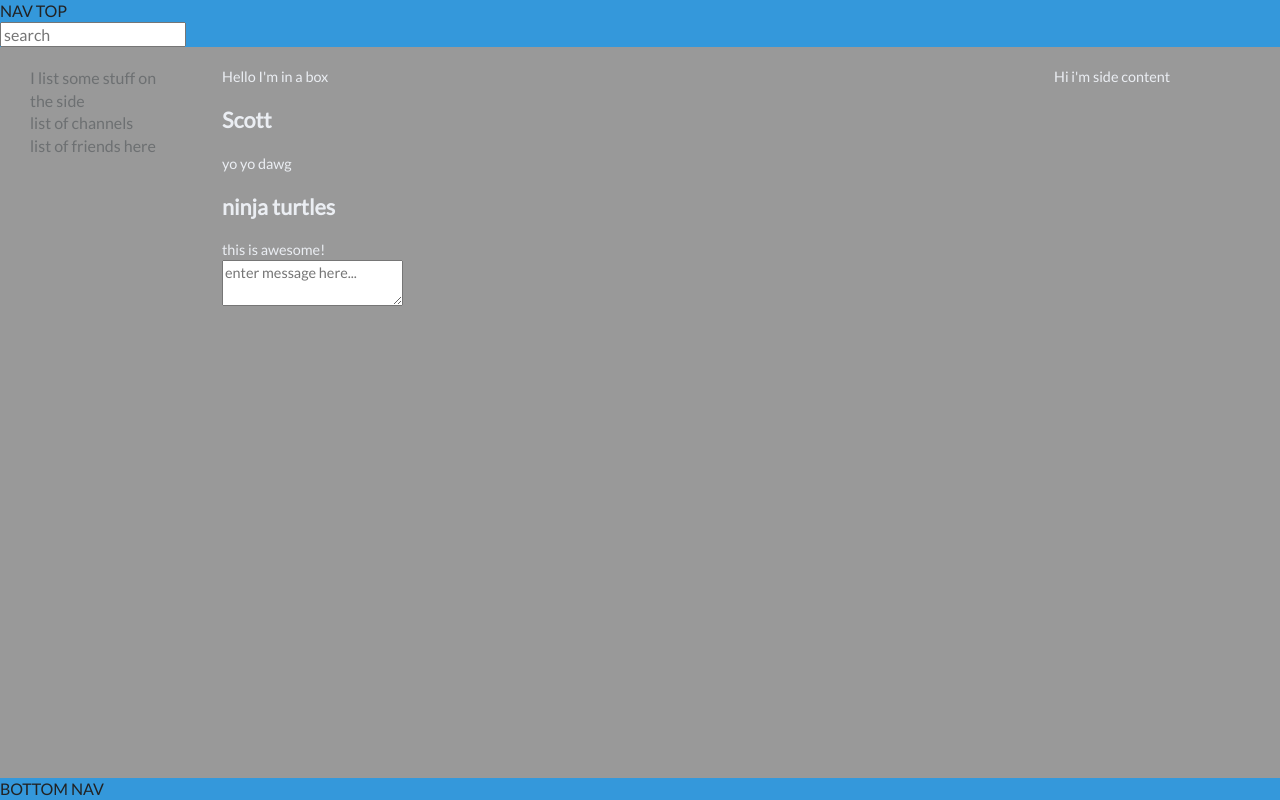
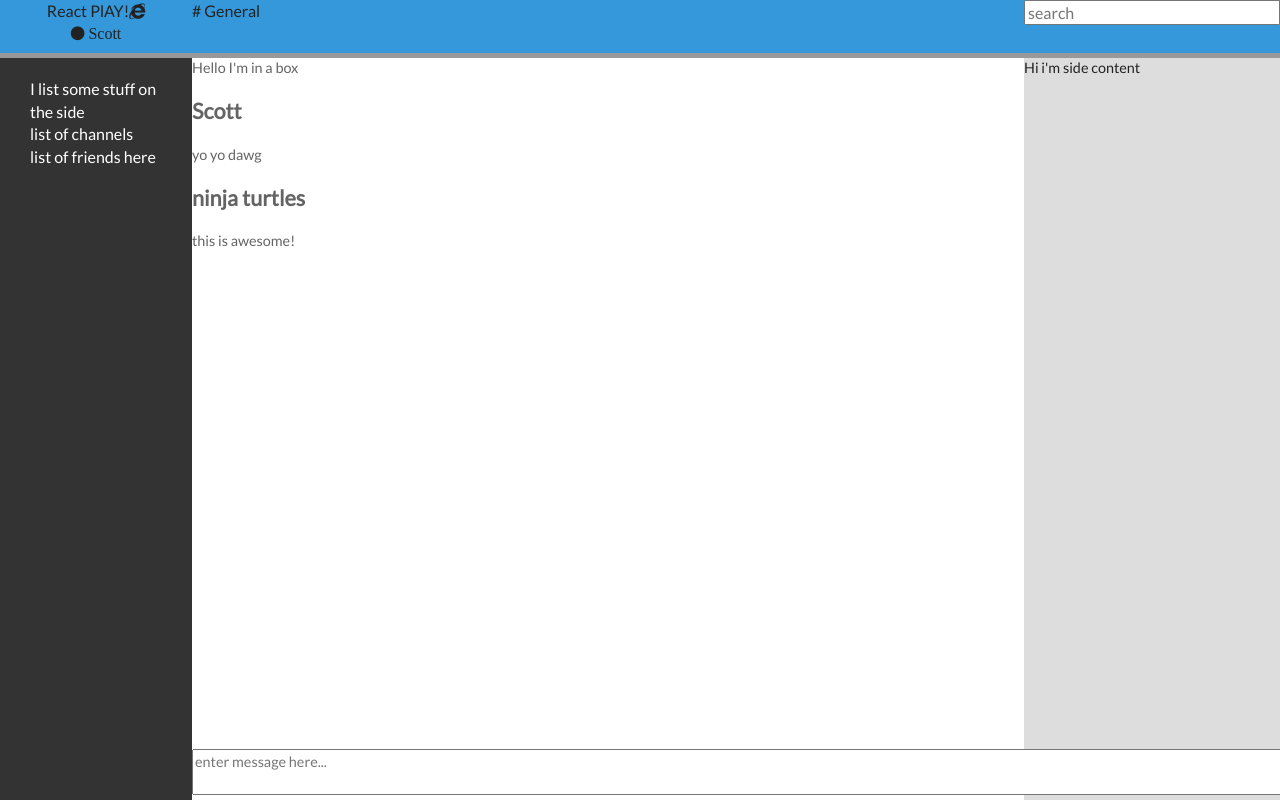
Before and after one commit to scootcho/react-play, a React app: page / in a window 1280 px wide. Built offline with nearby package versions, Linux system fonts and the light colour scheme.

Commit message:
added basic header layout

```diff
--- a/app/_layout.scss
+++ b/app/_layout.scss
@@ -5,14 +5,32 @@ $royalblue: #2980b9;
 $orange: #f39c12;
 $red: #e74c3c;
 
+$grey-lighter: rgb(248,248,248);
+$grey-light: rgb(221,221,221);
+$grey: rgb(180,188,194);
+$grey-dark: rgb(162,169,174);
+$grey-darker: rgb(144,150,155);
+
+$grey-text-light: rgb(100, 100, 100);
+$grey-text: rgb(75, 75, 75);
+$grey-text-dark: rgb(65, 65, 65);
 
 html, body {
   height: 100vh;
   width: 100vw;
   box-sizing: border-box;
+  overflow: hidden;
 }
 *, *:before, *:after {
   box-sizing: inherit;
+}
+
+input, select, textarea {
+  width: 100%;
+  // border: 1px solid transparent;
+  &:focus {
+    outline: 0;
+  }
 }
 
 
@@ -24,79 +42,70 @@ html, body {
 
 .nav-top {
   width: 100%;
+  display: inline-block;
+  height: 53px;
   background-color: $skyblue;
+  .channel-header {
+    float: left;
+    display: inline-block;
+    height: 100%;
+    width: 15%;
+    text-align: center;
+  }
+  .active-channel-name {
+    display: inline-block;
+    float: left;
+    width: 55%;
+  }
+  .search {
+    width: 20%;
+    float: right;
+  }
 }
 
+
 .app-main {
-  background-color: yellow;
   position: relative;
-}
-
-.nav-bottom {
-  position: fixed;
-  bottom: 0;
-  width: 100%;
-  background-color: $skyblue;
+  height: 100%;
+  background-color: white;
 }
 
 
 // channel section
 
-.channel-section, .channel-section:before {
-    width: 15%;
+.channels-wrap {
+  width: 15%;
+  height: 100%;
+  float: left;
+  padding: 20px 30px;
+  color: white;
+  background: #333;
 }
-.channel-section {
-    float: left;
-    padding: 20px 30px;
-    color: #6d7072;
+
+// message section
+
+.message-wrap {
+  width: 65%;
+  height: 100%;
+  float: left;
+  color: $grey-text-light;
+  font-size: 90%;
+  background-color: white;
 }
-.channel-section:before {
-    content: '';
-    position: absolute;
-    top: 0;
-    bottom: 0;
-    z-index: -1;
-    left: 0;
-    background: #fff;
+
+.message-textarea {
+  position: fixed;
+  bottom: 0;
+  width: 100%;
 }
 
 
-.comment-box, .comment-box:before {
-    width: 65%;
-}
-.comment-box {
-    float: left;
-    padding: 20px 30px;
-    color: #ebeef3;
-    font-size: 90%;
-}
-.comment-box:before {
-    content: '';
-    position: absolute;
-    top: 0;
-    bottom: 0;
-    z-index: -1;
-    // left: 20%;
-    background-color: #5f6673;
-}
-
-
-.side-content .side-content:before {
-    width: 20%;
-}
+// side content
 
 .side-content {
-    float: left;
-    padding: 20px 30px;
-    color: #ebeef3;
-    font-size: 90%;
+  width: 20%;
+  height: 100%;
+  float: left;
+  background-color: $grey-light;
+  font-size: 90%;
 }
-.side-content:before {
-    content: '';
-    position: absolute;
-    top: 0;
-    bottom: 0;
-    z-index: -1;
-    // left: 80%;
-    background-color: #434750;
-}
--- a/app/container.js
+++ b/app/container.js
@@ -11,7 +11,6 @@ export default class App extends React.Component {
           <CommentBox />
           <SideContent />
         </div>
-        <NavBottom />
       </div>
     );
   }
@@ -23,7 +22,7 @@ export default class App extends React.Component {
 class CommentBox extends Component {
   render() {
     return (
-      <div className="comment-box">
+      <div className="message-wrap">
         Hello I'm in a box
         <CommentList />
         <CommentForm />
@@ -36,7 +35,7 @@ class CommentBox extends Component {
 class CommentList extends Component {
   render(){
     return(
-      <div className="comment-list">
+      <div className="messages">
         <Comment author="Scott">yo yo dawg</Comment>
         <Comment author="ninja turtles">this is awesome!</Comment>
       </div>
@@ -47,7 +46,7 @@ class CommentList extends Component {
 class CommentForm extends Component {
   render(){
     return (
-      <div className="comment-form">
+      <div className="message-textarea">
         <textarea placeholder="enter message here..."></textarea>
       </div>
     );
@@ -74,8 +73,19 @@ class NavTop extends Component {
   render(){
     return (
       <div className="nav-top">
-        NAV TOP
-        <Search />
+        <div className="channel-header">
+          <div className="team-name">
+            React PlAY!
+            <i className="fa fa-internet-explorer"></i>
+          </div>
+          <div className="current-user">
+            <i className="fa fa-circle current-user-name"> Scott</i>
+          </div>
+        </div>
+          <div className="active-channel-name">
+            # General
+          </div>
+          <Search />
       </div>
     );
   }
@@ -98,7 +108,7 @@ class Search extends Component {
 class ChannelSection extends Component {
   render(){
     return (
-      <div className="channel-section">
+      <div className="channels-wrap">
         I list some stuff on the side
         <ChannelsList />
         <FriendsList />
@@ -121,7 +131,7 @@ class ChannelsList extends Component {
 class FriendsList extends Component {
   render(){
     return (
-      <div className="friends-list">
+      <div className="members-list">
         list of friends here
       </div>
     );
@@ -140,16 +150,3 @@ class SideContent extends Component {
     );
   }
 }
-
-
-// footer
-
-class NavBottom extends Component {
-  render(){
-    return (
-      <div className="nav-bottom">
-        BOTTOM NAV
-      </div>
-    );
-  }
-}
--- a/app/index.html
+++ b/app/index.html
@@ -4,6 +4,7 @@
     <meta charset="utf-8">
     <title>Webpack + React</title>
     <link href='http://fonts.googleapis.com/css?family=Lato&subset=latin,latin-ext' rel='stylesheet' type='text/css'>
+    <link rel="stylesheet" href="https://maxcdn.bootstrapcdn.com/font-awesome/4.4.0/css/font-awesome.min.css">
   </head>
   <body>
     <div id="container"></div>
```
